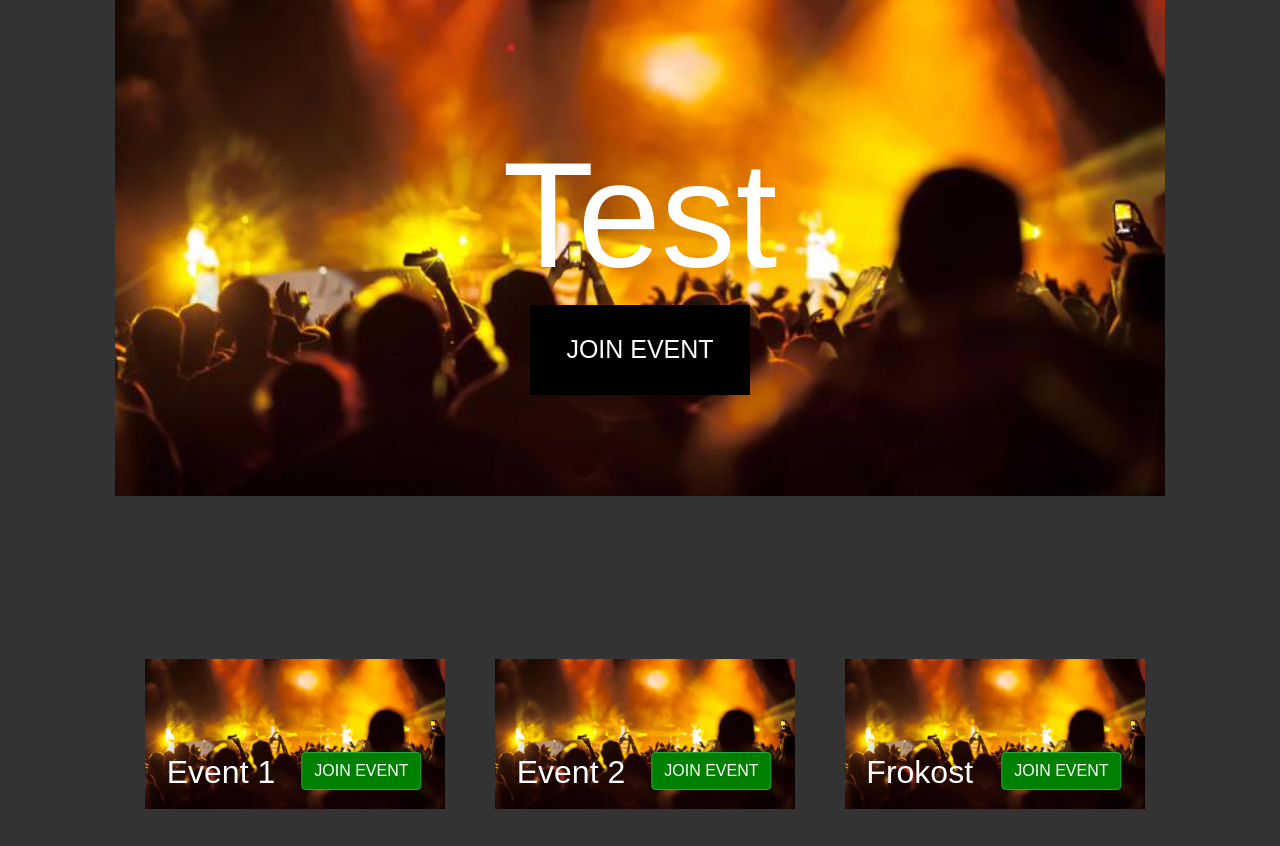
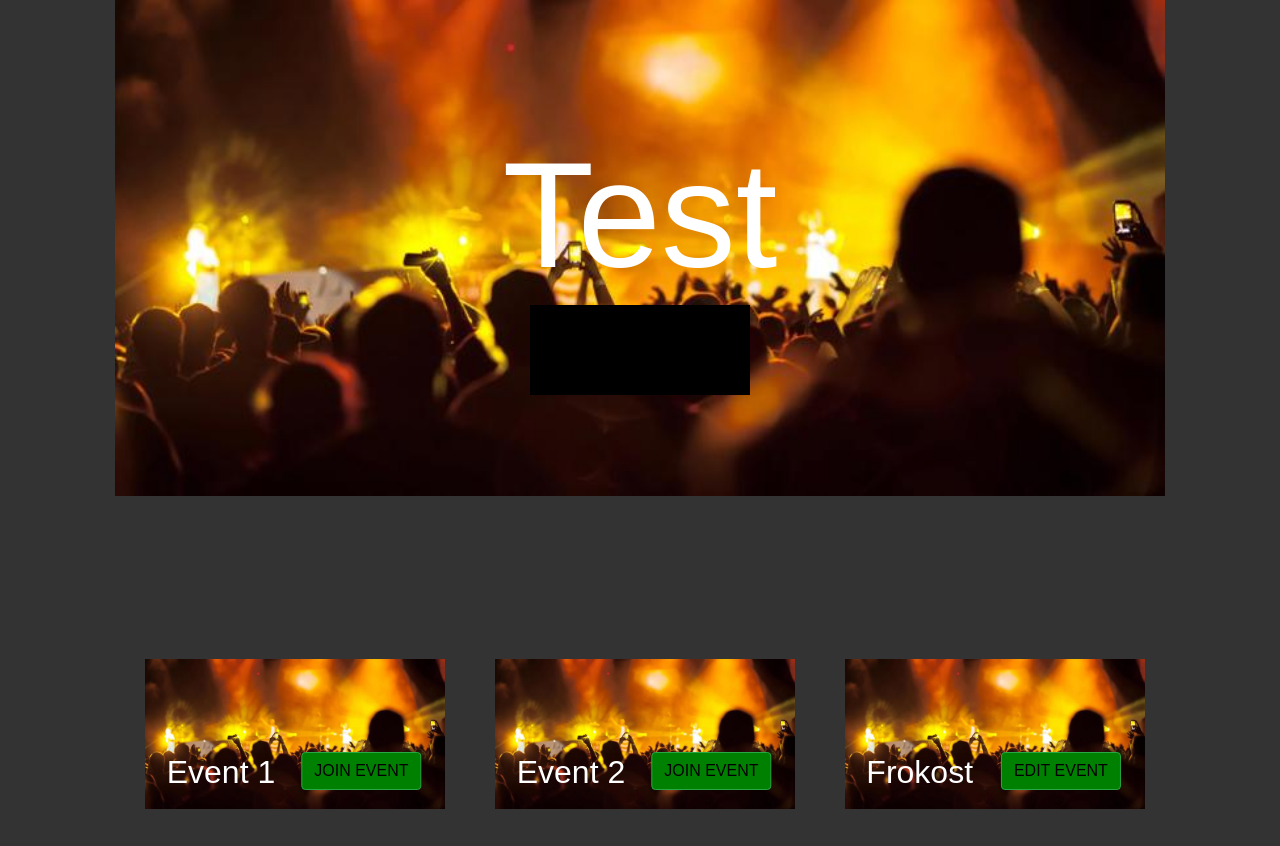
Before and after one commit to vicjor/TDT4140-Eventify, a Django app: page / in a window 1280 px wide. Shown: the part 87-933 px from the top of the page. Run offline with Django 3.2, Linux system fonts and the light colour scheme; a user stored in the database is signed in; data comes from the database, SQL or seed files in the repository; both versions use the stored data as it was after the commit; some libraries are stand-ins or nearby versions.

Commit message:
Buttons fixed

```diff
--- a/eventify/event/static/event/main.css
+++ b/eventify/event/static/event/main.css
@@ -74,8 +74,9 @@ ul {
     top: 30%;
     left: 50%;
     transform: translate(-50%, -50%);
-    color: white;
+    color: black;
     background: black;
+    font-palette: light;
     font: 25px comfortaa, sans-serif;
     width: 220px;
     height: 90px;
@@ -94,6 +95,7 @@ ul {
 .btn-success {
     transform: translate(30%, -50%);
     background: green;
+    color: black;
 }
 
 .bg-steel {
--- a/eventify/event/templates/event/home.html
+++ b/eventify/event/templates/event/home.html
@@ -28,7 +28,11 @@
 
                 </div>
                 {% if user.is_authenticated %}
-                     <a class="button_header" href="{% url 'event-detail' event.id %}" type="submit">JOIN EVENT</a>
+                    {% if event.author == user %}
+                         <a class="button_header" href="{% url 'event-detail' event.id %}" type="submit">EDIT EVENT</a>
+                    {% else %}
+                        <a class="button_header" href="{% url 'event-detail' event.id %}" type="submit">JOIN EVENT</a>
+                    {% endif %}
                 {% else  %}
                     <a class="button_header" href="{% url 'event-detail' event.id %}" type="submit">SEE EVENT</a>
                 {% endif %}
@@ -47,7 +51,11 @@
 
                 <div class="overlay-text-ticket">
                         {% if user.is_authenticated %}
-                            <a class="btn btn-success"  href="{% url 'event-detail' event.id %}" type="submit">JOIN EVENT</a>
+                            {% if event.author == user %}
+                                 <a class="btn btn-success" href="{% url 'event-detail' event.id %}" type="submit">EDIT EVENT</a>
+                            {% else %}
+                                <a class="btn btn-success"  href="{% url 'event-detail' event.id %}" type="submit">JOIN EVENT</a>
+                            {% endif %}
                         {% else  %}
                             <a class="btn btn-success" href="{% url 'event-detail' events.first.id %}" type="submit">SEE EVENT</a>
                         {% endif %}
```
Also changed, not shown: eventify/db.sqlite3.
